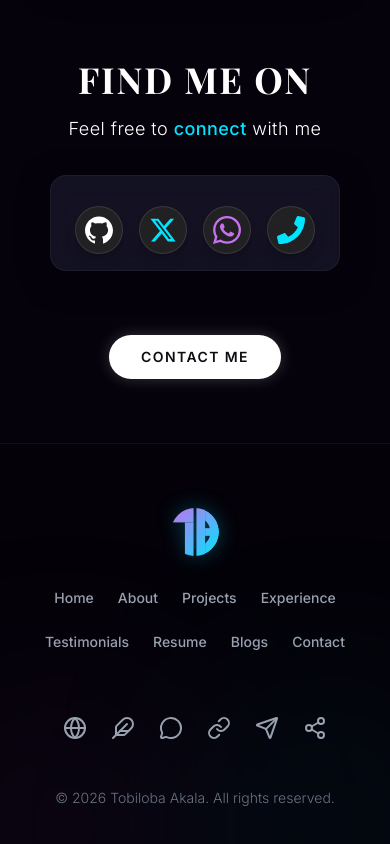
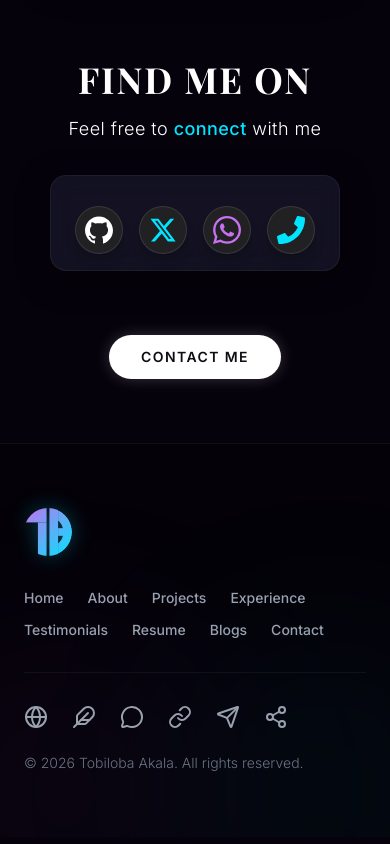
Before and after one commit to realtee01/new-profile-portfolio, a React (Vite) app: page / in a window 390 px wide. Shown: the part 5662-6506 px from the top of the page. Built offline with nearby package versions, Linux system fonts and the light colour scheme; a web font is replaced by a local one.

Commit message:
footer update

```diff
--- a/src/components/ui/footer.tsx
+++ b/src/components/ui/footer.tsx
@@ -50,13 +50,15 @@ export default function FooterSection() {
       <div className="absolute -bottom-24 -left-20 w-72 h-72 bg-[#c770f0]/5 rounded-full blur-[100px] pointer-events-none"></div>
       <div className="absolute -bottom-24 -right-20 w-72 h-72 bg-[#00e5ff]/5 rounded-full blur-[100px] pointer-events-none"></div>
 
-      <div className="mx-auto max-w-5xl px-6 relative z-10 flex flex-col items-center">
-        {/* Brand Logo */}
+      <div className="mx-auto max-w-5xl px-6 relative z-10">
+        <div className="flex flex-col md:flex-row md:items-center md:justify-between gap-8 pb-8 border-b border-white/5">
+          {/* Brand Logo (Leftmost) */}
+          <div className="flex justify-start">
             <HashLink
               smooth
               to="/#top"
               aria-label="go home"
-          className="mx-auto block size-fit group transition-transform duration-300 hover:scale-105"
+              className="group transition-transform duration-300 hover:scale-105"
             >
               <svg
                 viewBox="0 0 100 100"
@@ -93,9 +95,10 @@ export default function FooterSection() {
                 />
               </svg>
             </HashLink>
+          </div>
 
-        {/* Navigation Links */}
-        <div className="my-8 flex flex-wrap justify-center gap-6 md:gap-8 text-sm">
+          {/* Navigation Links (Right/Center Aligned) */}
+          <div className="flex flex-wrap gap-x-6 gap-y-3 text-sm md:justify-end">
             {links.map((link, index) => (
               <HashLink
                 smooth
@@ -107,9 +110,16 @@ export default function FooterSection() {
               </HashLink>
             ))}
           </div>
+        </div>
+
+        <div className="flex flex-col-reverse md:flex-row md:items-center md:justify-between gap-6 pt-8">
+          {/* Rights Section (Leftmost) */}
+          <span className="text-gray-500 text-sm font-light text-left">
+            © {new Date().getFullYear()} Tobiloba Akala. All rights reserved.
+          </span>
 
           {/* Social Links using generic icons matching template requests */}
-        <div className="my-8 flex flex-wrap justify-center gap-6 text-sm">
+          <div className="flex flex-wrap gap-6 text-sm">
             {/* GitHub Link (using basic globe/link icon) */}
             <a
               href="https://github.com/realtee01"
@@ -154,7 +164,7 @@ export default function FooterSection() {
               <LinkIcon className="size-6" />
             </a>
 
-          {/* Send direct feedback or newsletter */}
+            {/* Send direct message */}
             <HashLink
               smooth
               to="/contact#top"
@@ -175,12 +185,7 @@ export default function FooterSection() {
               <Share2 className="size-6" />
             </a>
           </div>
-
-        {/* Rights Section */}
-        <span className="text-gray-500 block text-center text-sm font-light mt-4">
-          {" "}
-          © {new Date().getFullYear()} Tobiloba Akala. All rights reserved.
-        </span>
+        </div>
       </div>
     </footer>
   );
```
Lines whose indentation alone changed are shown as unchanged.
